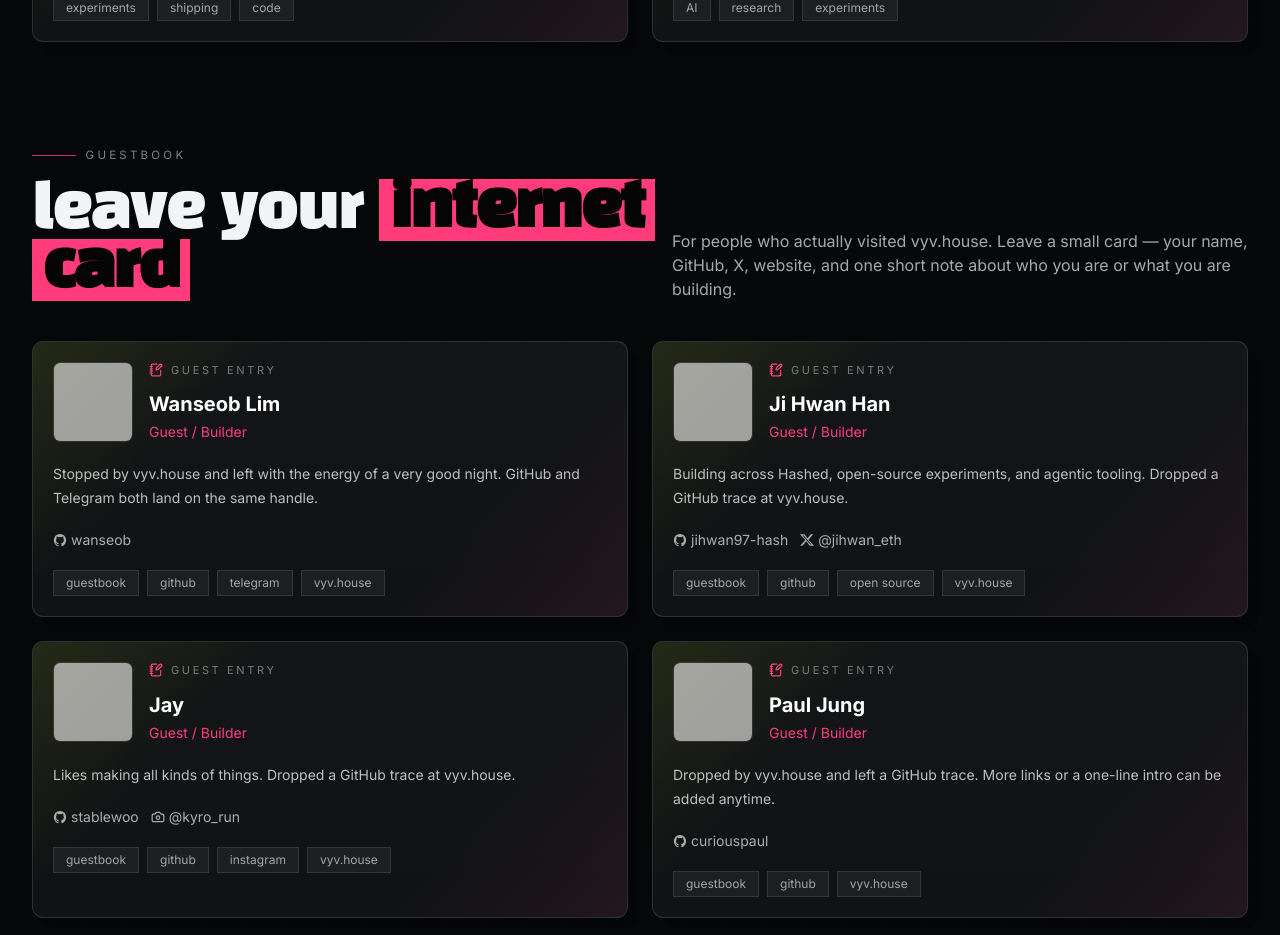
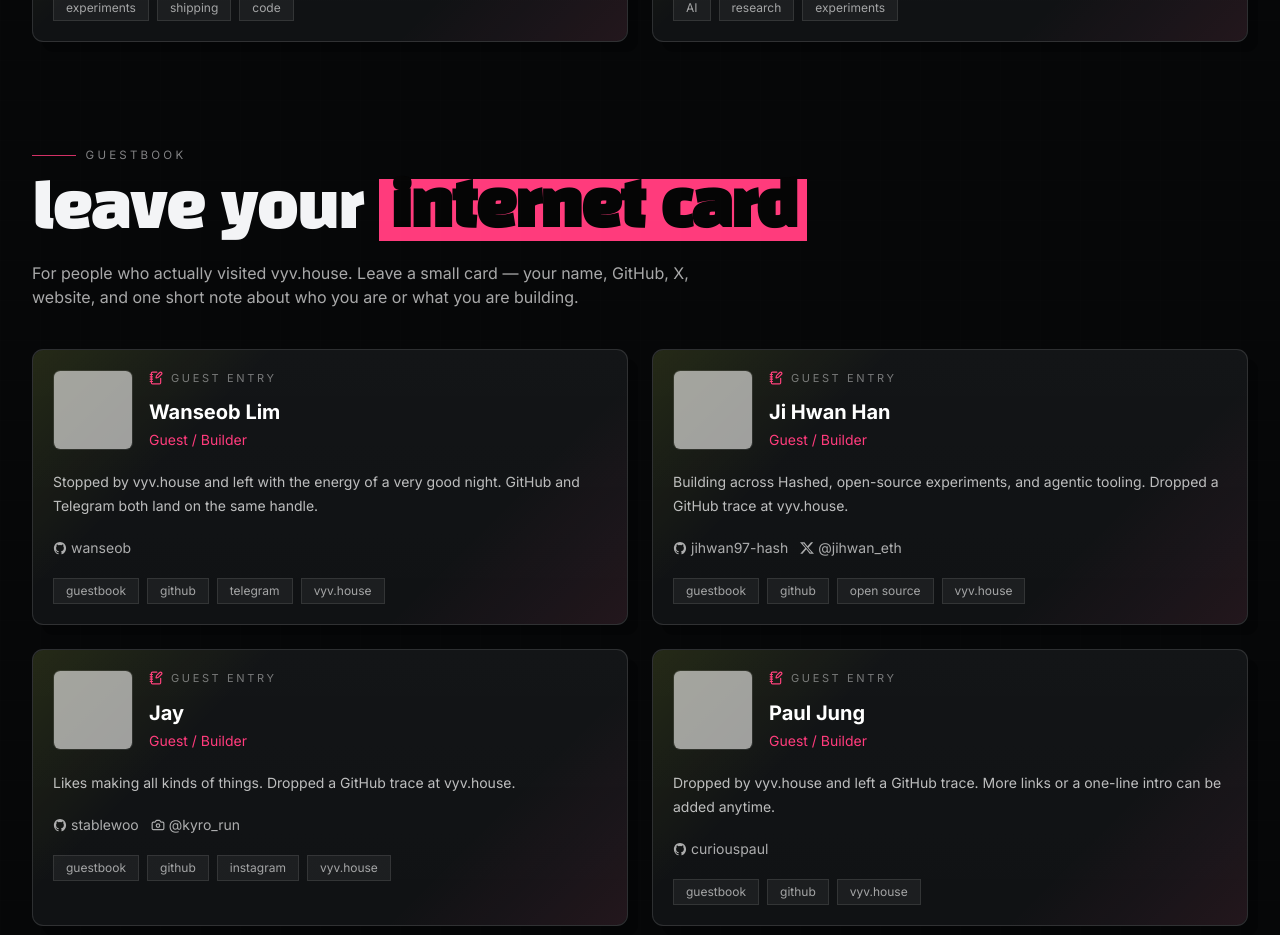
Before and after one commit to seojoonkim/vyv-house, a Next.js app: page / in a window 1280 px wide. Shown: the part 3100-4035 px from the top of the page. Built offline with nearby package versions, Linux system fonts and the light colour scheme; grey boxes are pictures that could not be loaded.

Commit message:
refactor: stack guestbook heading and description

```diff
--- a/src/app/page.tsx
+++ b/src/app/page.tsx
@@ -316,14 +316,12 @@ export default function Home() {
       </section>
 
       <section id="guestbook" className="site-container px-5 pb-16 md:px-8 md:pb-24">
-        <div className="mb-10 flex flex-col gap-4 md:flex-row md:items-end md:justify-between">
-          <div>
-            <div className="editorial-kicker editorial-kicker-pink mb-4">guestbook</div>
-            <h2 className="font-display text-4xl tracking-[-0.03em] md:text-6xl">
-              leave your <span className="highlight-block-pink">internet card</span>
-            </h2>
-          </div>
-          <p className="max-w-xl text-sm leading-6 text-white/65 md:text-base">
+        <div className="mb-10 max-w-4xl">
+          <div className="editorial-kicker editorial-kicker-pink mb-4">guestbook</div>
+          <h2 className="font-display text-4xl tracking-[-0.03em] md:text-6xl">
+            leave your <span className="highlight-block-pink">internet card</span>
+          </h2>
+          <p className="mt-5 max-w-2xl text-sm leading-6 text-white/65 md:text-base">
             For people who actually visited vyv.house. Leave a small card — your name, GitHub, X, website,
             and one short note about who you are or what you are building.
           </p>
```
